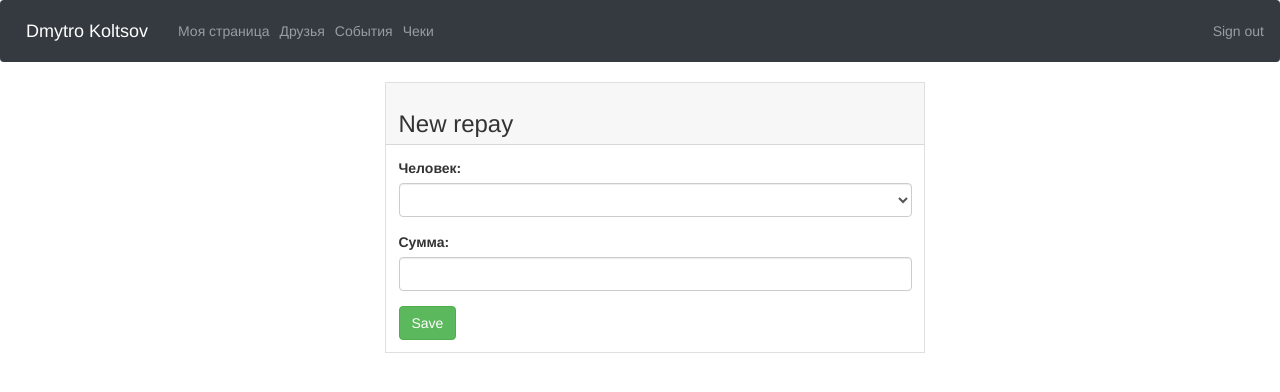
After one commit to dimon19994/debt_manager, a Flask app: page /new_repay in a window 1280 px wide. The commit adds this page. Shown: the top 392 px of the page. Run offline with Flask 2, Linux system fonts and the light colour scheme; a user stored in the database is signed in; tables that the repository leaves empty hold one stand-in row (values such as "Sample post"); lists and menus that the app fills with data are empty; some libraries are stand-ins or nearby versions.

Commit message:
Add Repay

```diff
--- a/app.py
+++ b/app.py
@@ -13,6 +13,7 @@ from forms.check_form import CheckForm
 from forms.debt_form import DebtForm
 from forms.event_form import EventForm
 from forms.person_form import PersonForm
+from forms.repay_form import RepayForm
 
 app = Flask(__name__)
 app.config['SQLALCHEMY_DATABASE_URI'] = 'postgresql://postgres:01200120@localhost/debt_manager'
@@ -259,9 +260,19 @@ def detail_event():
             join(OrmCheck, and_(OrmItem.check_id == OrmCheck.id, OrmCheck.event_id == events_id)). \
             group_by(OrmItem.category).all()
 
+    who_repay = db.session.query(func.sum(OrmRepay.sum), OrmRepay.id_debt.label('id')). \
+            filter(and_(OrmRepay.id_event == events_id, OrmRepay.active)). \
+            group_by(OrmRepay.id_debt).\
+            order_by(OrmRepay.id_debt).all()
+
+    whom_repay = db.session.query(func.sum(OrmRepay.sum), OrmRepay.id_repay.label('id')). \
+        filter(and_(OrmRepay.id_event == events_id, OrmRepay.active)). \
+        group_by(OrmRepay.id_repay). \
+        order_by(OrmRepay.id_repay).all()
+
     if len(categories) > 0:
         return render_template('event_table.html', people=participant_id, pay=pay_info, debt=categorical_debt,
-                               categories=categories, all_debts=all_debt)
+                               categories=categories, all_debts=all_debt, id=events_id, who_repay=who_repay, whom_repay=whom_repay)
     else:
         return render_template('event_table_none.html')
 
@@ -404,7 +415,8 @@ def new_check():
     event_id = request.args.get('event_id')
     people = db.session.query(OrmUser.id, OrmUser.name, OrmUser.surname). \
         join(OrmParticipant, OrmParticipant.c.person_di == OrmUser.id). \
-        join(OrmEvent, OrmEvent.id == OrmParticipant.c.event_id).filter(OrmEvent.id == event_id).all()
+        join(OrmEvent, OrmEvent.id == OrmParticipant.c.event_id).filter(OrmEvent.id == event_id).\
+        order_by(OrmUser.id).all()
     for i in range(len(form.check_pay)):
         form.check_pay[i].choices = [(g.id, g.name + " " + g.surname) for g in people]
 
@@ -452,7 +464,7 @@ def new_debt(id):
         join(OrmParticipant, OrmParticipant.c.person_di == OrmUser.id). \
         join(OrmEvent, OrmParticipant.c.event_id == OrmEvent.id). \
         join(OrmCheck, OrmEvent.id == OrmCheck.event_id). \
-        filter(OrmCheck.id == id).all()
+        filter(OrmCheck.id == id).order_by(OrmUser.id).all()
 
 
     if request.method == 'POST':
@@ -511,9 +523,48 @@ def detail_check():
         join(OrmParticipant, OrmParticipant.c.person_di == OrmUser.id). \
         join(OrmEvent, OrmParticipant.c.event_id == OrmEvent.id). \
         join(OrmCheck, OrmEvent.id == OrmCheck.event_id). \
-        filter(OrmCheck.id == check_id).all()
+        filter(OrmCheck.id == check_id).order_by(OrmUser.id).all()
 
     return render_template('check_table.html', items=items, debt=debt, people=people)
+
+
+@app.route('/new_repay', methods=['GET', 'POST'])
+def new_repay():
+    form = RepayForm()
+
+    event_id = request.args.get('event_id')
+    people = db.session.query(OrmUser.id, OrmUser.name, OrmUser.surname). \
+        join(OrmParticipant, OrmParticipant.c.person_di == OrmUser.id). \
+        join(OrmEvent, OrmEvent.id == OrmParticipant.c.event_id).filter(OrmEvent.id == event_id)
+    me = db.session.query(OrmUser.id, OrmUser.name, OrmUser.surname).\
+        filter(OrmUser.id == current_user.id)
+    people = people.except_(me).order_by(OrmUser.id).all()
+
+    form.repay_id.choices = [(g.id, g.name + " " + g.surname) for g in people]
+
+    form.event_id.data = event_id
+    form.my_id.data = current_user.id
+
+    if request.method == 'POST':
+        if not form.validate():
+            return render_template('repey_form.html', form=form, form_name="New repay", action="new_repay", id=event_id)
+        else:
+            new_repay = OrmRepay(
+                id_event=form.event_id.data,
+                id_debt=form.my_id.data,
+                id_repay=form.repay_id.data,
+                sum=form.repay_sum.data,
+                active=True
+                #TODO Поменять на False и добавить отображение
+            )
+
+            db.session.add(new_repay)
+            db.session.commit()
+
+            return redirect(url_for('events'))
+
+
+    return render_template('repey_form.html', form=form, form_name="New repay", action="new_repay", id=event_id)
 
 
 if __name__ == "__main__":
--- /dev/null
+++ b/forms/repay_form.py
@@ -0,0 +1,23 @@
+from flask_wtf import Form
+from flask_wtf import FlaskForm
+from wtforms import StringField, SubmitField, PasswordField, DateField, HiddenField, IntegerField, FloatField, \
+    FieldList, SelectField
+from flask_wtf.file import FileField
+from wtforms import validators
+
+
+class RepayForm(Form):
+    id = HiddenField()
+
+    event_id = IntegerField("Событие: ")
+
+    my_id = IntegerField("я: ")
+
+    repay_id = SelectField("Человек: ", coerce=int)
+
+    repay_sum = FloatField("Сумма: ", [
+        validators.DataRequired("Please enter your username."),
+        validators.NumberRange(0.01, 100000, "Username should be from 0.01 to 100000 symbols")
+    ])
+
+    submit = SubmitField("Save")
--- a/static/js/event.js
+++ b/static/js/event.js
@@ -37,3 +37,9 @@ $("button[name='btn_new_check']").click(function() {
     window.location = "new_check?event_id="+$(this).data('event_id');
 
 });
+
+$("button[name='btn_repay']").click(function() {
+
+    window.location = "new_repay?event_id="+$(this).data('event_id');
+
+});
--- /dev/null
+++ b/static/js/repay.js
@@ -0,0 +1,5 @@
+$("button[name='btn_repay']").click(function() {
+
+    window.location = "new_repay?event_id="+$(this).data('event_id');
+
+});
--- /dev/null
+++ b/templates/repey_form.html
@@ -0,0 +1,67 @@
+
+
+{% extends "index.html" %}
+
+{% block content %}
+
+<!--https://www.codeply.com/go/nhbdi2FkJm-->
+
+<div class="container">
+    <div class="row">
+        <div class="col-md-6 mx-auto">
+
+            <!-- form card login -->
+            <div class="card rounded-0">
+
+                <div class="card-header">
+                    <h3 class="mb-0">{{form_name}}</h3>
+                </div>
+                <div class="card-body">
+
+                    <form class="form"  action = "/{{action}}?event_id={{ id }}" method = post enctype="multipart/form-data">
+                        {{ form.hidden_tag() }}
+
+                    <div class="form-group">
+                        {{ form.repay_id.label }}
+                        {{ form.repay_id(class_="form-control") }}
+
+                        {% if form.repay_id.errors%}
+                            <div class="alert alert-danger" role="alert">
+                                {% for message in form.repay_id.errors %}
+                                     <div>{{ message }}</div>
+                                {% endfor %}
+                            </div>
+                        {%endif%}
+                    </div>
+
+                    <div class="form-group">
+                        {{ form.repay_sum.label }}
+                        {{ form.repay_sum(class_="form-control") }}
+
+                        {% if form.repay_sum.errors%}
+                            <div class="alert alert-danger" role="alert">
+                                {% for message in form.repay_sum.errors %}
+                                     <div>{{ message }}</div>
+                                {% endfor %}
+                            </div>
+                        {%endif%}
+                    </div>
+
+                    {{ form.submit(class_="btn btn-success") }}
+
+                    </form>
+                </div>
+                <!--/card-block-->
+            </div>
+            <!-- /form card login -->
+
+        </div>
+
+    </div>
+
+</div>
+
+
+
+
+{% endblock %}
```
Also changed, not shown: dao/model.py (+32 -4 lines), templates/event_table.html (+38 -8 lines).
